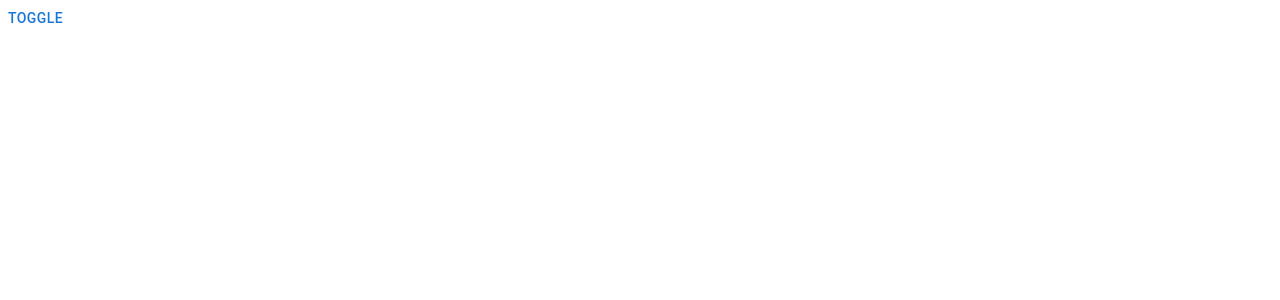
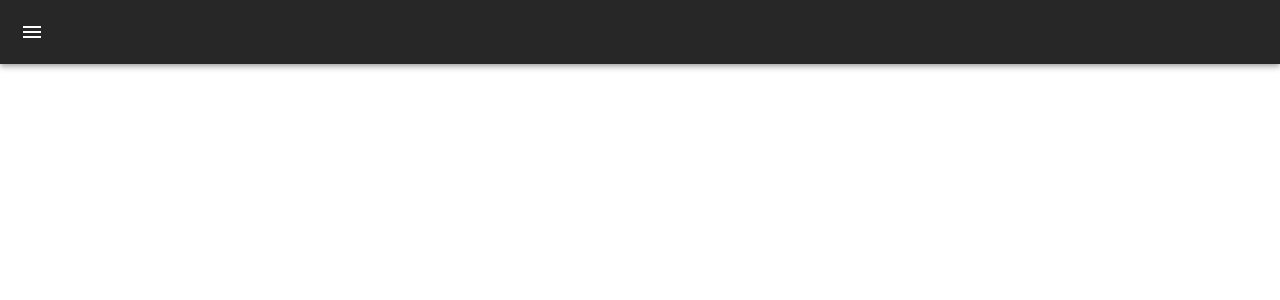
Before and after one commit to J-Haynes/osrs-tools, a React (Create React App) app: page / in a window 1280 px wide. Shown: the top 300 px of the page. Built offline with nearby package versions, Linux system fonts and the light colour scheme.

Commit message:
adds app bar, dark theme

```diff
--- a/src/App.tsx
+++ b/src/App.tsx
@@ -1,9 +1,20 @@
 import React, { useState } from 'react'
 import logo from './logo.svg'
-import Button from '@mui/material/Button'
+import AppBar from '@mui/material/AppBar'
+import Toolbar from '@mui/material/Toolbar'
+import IconButton from '@mui/material/IconButton'
+import MenuIcon from '@mui/icons-material/Menu'
 import './App.css'
 
 import Sidebar from './components/Sidebar'
+
+import { ThemeOptions } from '@mui/material/styles'
+import { ThemeProvider } from '@emotion/react'
+
+import { createTheme } from '@mui/material/styles'
+import { themeOptions } from './themeSettings'
+
+const theme = createTheme(themeOptions)
 
 function App() {
   const [sidebarOpen, setSidebarOpen] = useState(false)
@@ -14,8 +25,21 @@ function App() {
 
   return (
     <>
-      <Button onClick={toggleSidebar}>Toggle</Button>
-      <Sidebar open={sidebarOpen} onClose={toggleSidebar} />
+      <ThemeProvider theme={theme}>
+        <AppBar position="static">
+          <Toolbar>
+            <IconButton
+              edge="start"
+              color="inherit"
+              aria-label="menu"
+              onClick={toggleSidebar}
+            >
+              <MenuIcon />
+            </IconButton>
+          </Toolbar>
+        </AppBar>
+        <Sidebar open={sidebarOpen} onClose={toggleSidebar} />
+      </ThemeProvider>
     </>
   )
 }
--- a/src/components/Sidebar.tsx
+++ b/src/components/Sidebar.tsx
@@ -4,19 +4,25 @@ import List from '@mui/material/List'
 import ListItem from '@mui/material/ListItem'
 import ListItemText from '@mui/material/ListItemText'
 
+import { styled } from '@mui/system'
+
+const StyledDrawer = styled(Drawer)({
+  width: '250px', // Adjust the width as needed
+})
+
 export default function Sidebar({ open, onClose }: any) {
   return (
     <>
-      <Drawer open={open} onClose={onClose}>
+      <StyledDrawer open={open} onClose={onClose}>
         <List>
           <ListItem>
             <ListItemText primary="Home" />
           </ListItem>
           <ListItem>
-            <ListItemText primary="About" />
+            <ListItemText primary="Combat Calculator" />
           </ListItem>
         </List>
-      </Drawer>
+      </StyledDrawer>
     </>
   )
 }
--- /dev/null
+++ b/src/themeSettings.tsx
@@ -0,0 +1,13 @@
+import { ThemeOptions } from '@mui/material'
+
+export const themeOptions: ThemeOptions = {
+  palette: {
+    mode: 'dark',
+    primary: {
+      main: '#ff5277',
+    },
+    secondary: {
+      main: '#f50057',
+    },
+  },
+}
```
